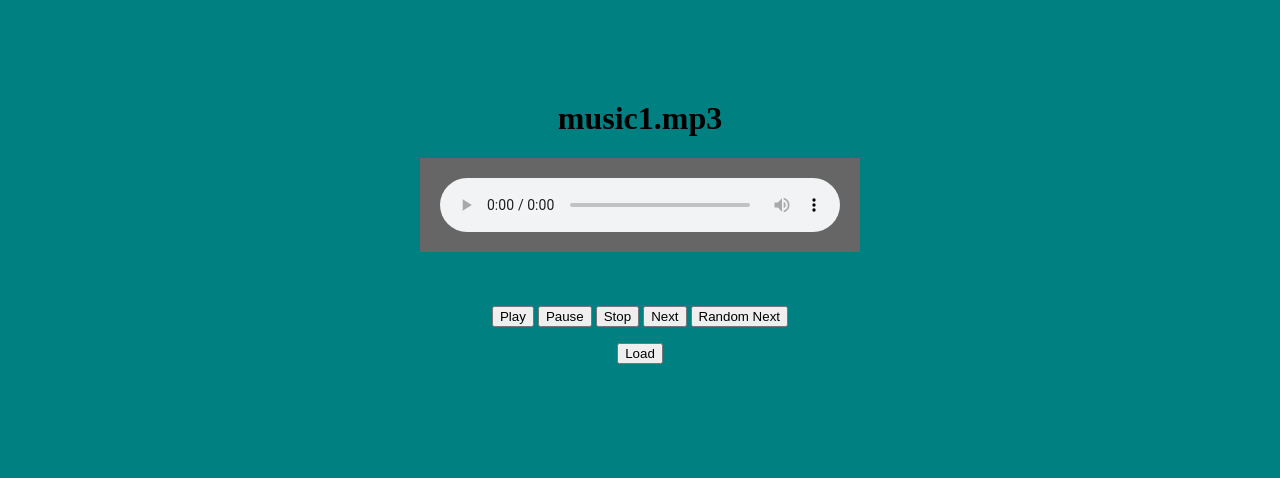
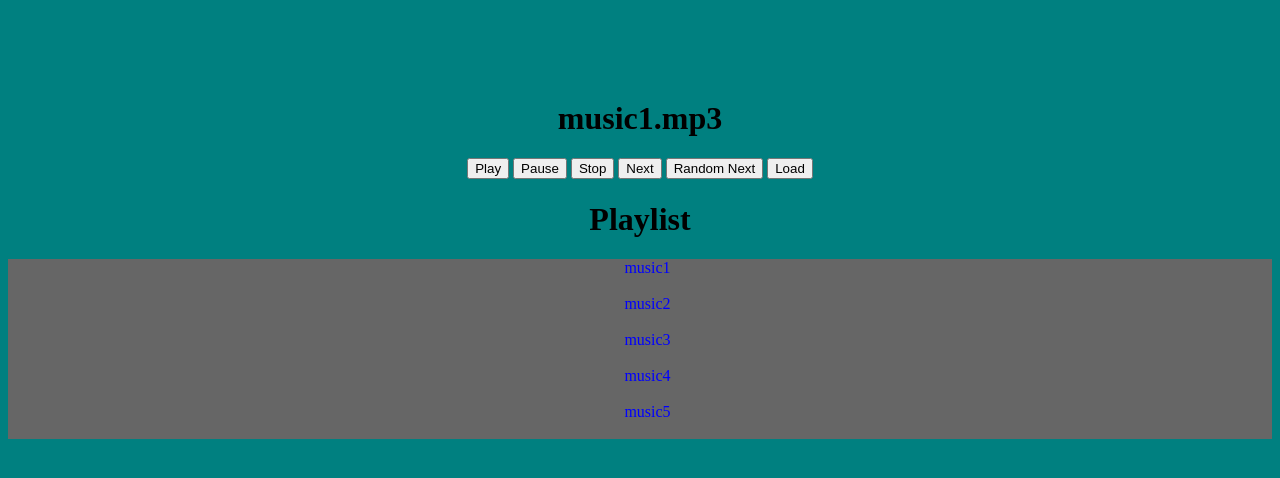
Before and after one commit to mahedi0244/JukeBox, a plain HTML site: page index.html in a window 1280 px wide. Drawn offline with nearby package versions, Linux system fonts and the light colour scheme.

Commit message:
removed the built in controls

```diff
--- a/index.html
+++ b/index.html
@@ -11,19 +11,30 @@
 
     <p id="myp1">
       <h1 id="myh1"></h1>
-      <audio id = "myAudio" controls>
+      <audio id = "myAudio">
         <source src="" type="audio/mpeg">
       </audio>
     </p>
     <p id="myp2">
-      <button id="play" " type="button">Play</button>
-      <button id="pause" " type="button">Pause</button>
-      <button id="stop" " type="button">Stop</button>
+      <button id="play" type="button">Play</button>
+      <button id="pause" type="button">Pause</button>
+      <button id="stop" type="button">Stop</button>
       <button onclick="nextAudio()" type="button">Next</button>
       <button onclick="random()" type="button">Random Next</button>
+      <button id="load" " type="button" <a href="#" class="activate-modal">Load</a></button>
     </p>
+  </div>
+  <div id="midiv2">
     <p>
-      <button id="load" " type="button" <a href="#" class="activate-modal">Load</a></button>
+      <h1>Playlist</h1>
+      <ul id="playlist">
+        <li id="play1">music1</li><br>
+        <li id="play2">music2</li><br>
+        <li id="play3">music3</li><br>
+        <li id="play4">music4</li><br>
+        <li id="play5">music5</li><br>
+
+      </ul>
     </p>
   </div>
   <div div class="modal-wrapper">
--- a/script.js
+++ b/script.js
@@ -27,14 +27,29 @@ $(document).ready(function(){
 	$( "#stop" ).click(function() {
   		myJuke.stop();
 	});
-
 	$("#loadButton").click(function(e){
-	    //e.preventDefault();
 	    myJuke.load();
 		//basically the opposite of activate
 	    $(".modal-wrapper").hide();
 	    $("body").removeClass("modal-on");
 	 });
+
+
+	$( "#play1" ).click(function() {
+		playList(0);
+	});
+	$( "#play2" ).click(function() {
+  		playList(1);
+	});
+	$( "#play3" ).click(function() {
+  		playList(2);
+	});
+	$( "#play4" ).click(function() {
+  		playList(3);
+	});
+	$( "#play5" ).click(function() {
+  		playList(4);
+	});
 
 });
 
@@ -77,3 +92,10 @@ function random() {
 
 	return audio;
 }
+
+function playList(x) {
+   	var audio = document.getElementById("myAudio");
+	audio.src = playlist[x];
+	document.getElementById("myh1").innerHTML = playlist[x];
+	audio.play();
+}
--- a/style.css
+++ b/style.css
@@ -9,13 +9,22 @@ div{
   margin-top: 100px;
 }
 #myp2{
-	margin-top: 50px;
+	margin-top: 20px;
 }
 
+li{
+  list-style: none;
+  color: blue;
+  margin-right: 25px;
+}
 #myAudio{
-  background:#666;width:400px;padding:20px;
+  background:#666;
+  width:400px;
+  padding:20px;
 }
-
+#playlist{
+  background:#666;
+}
 
 input[type=text] {
     width: 130px;
```
